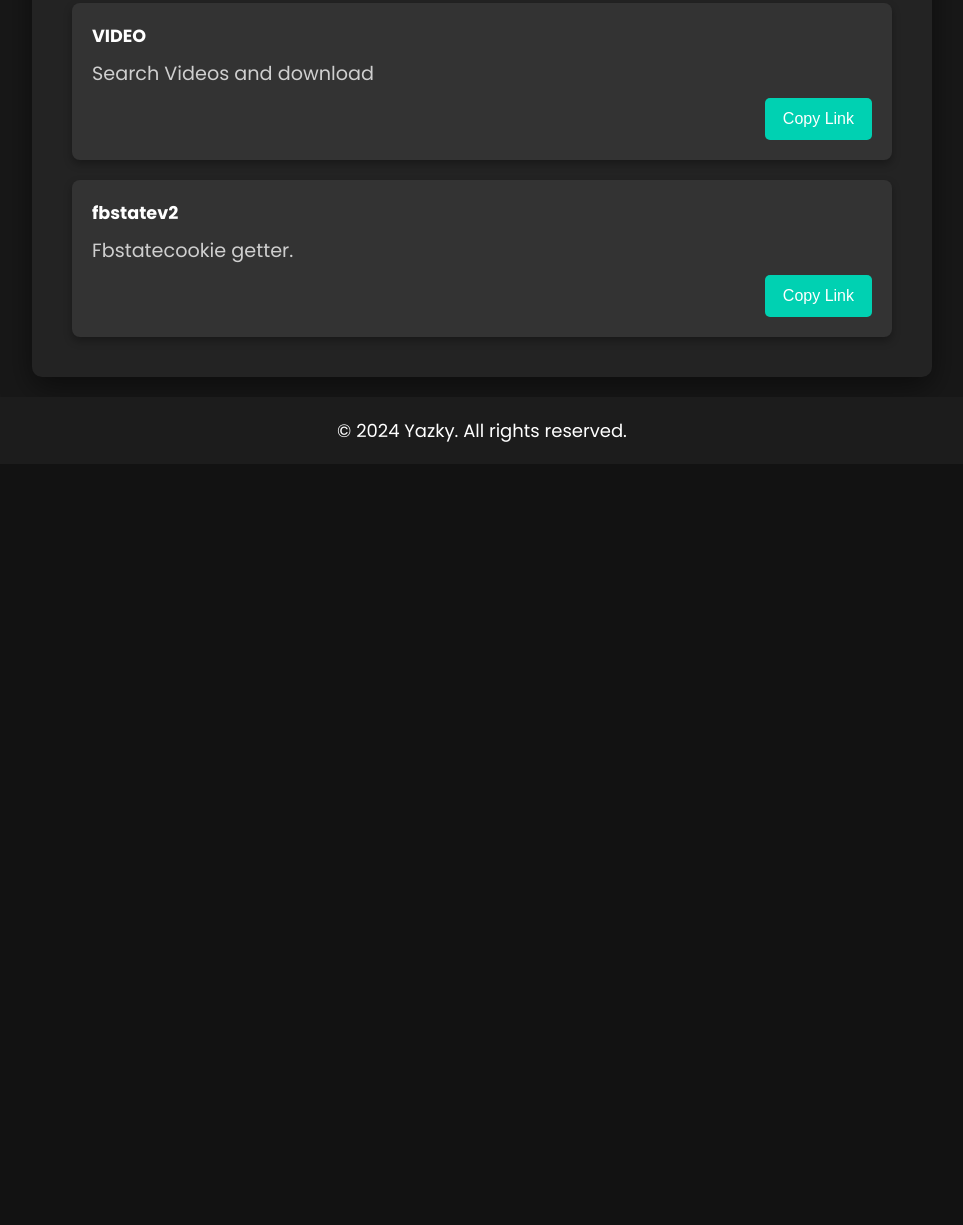
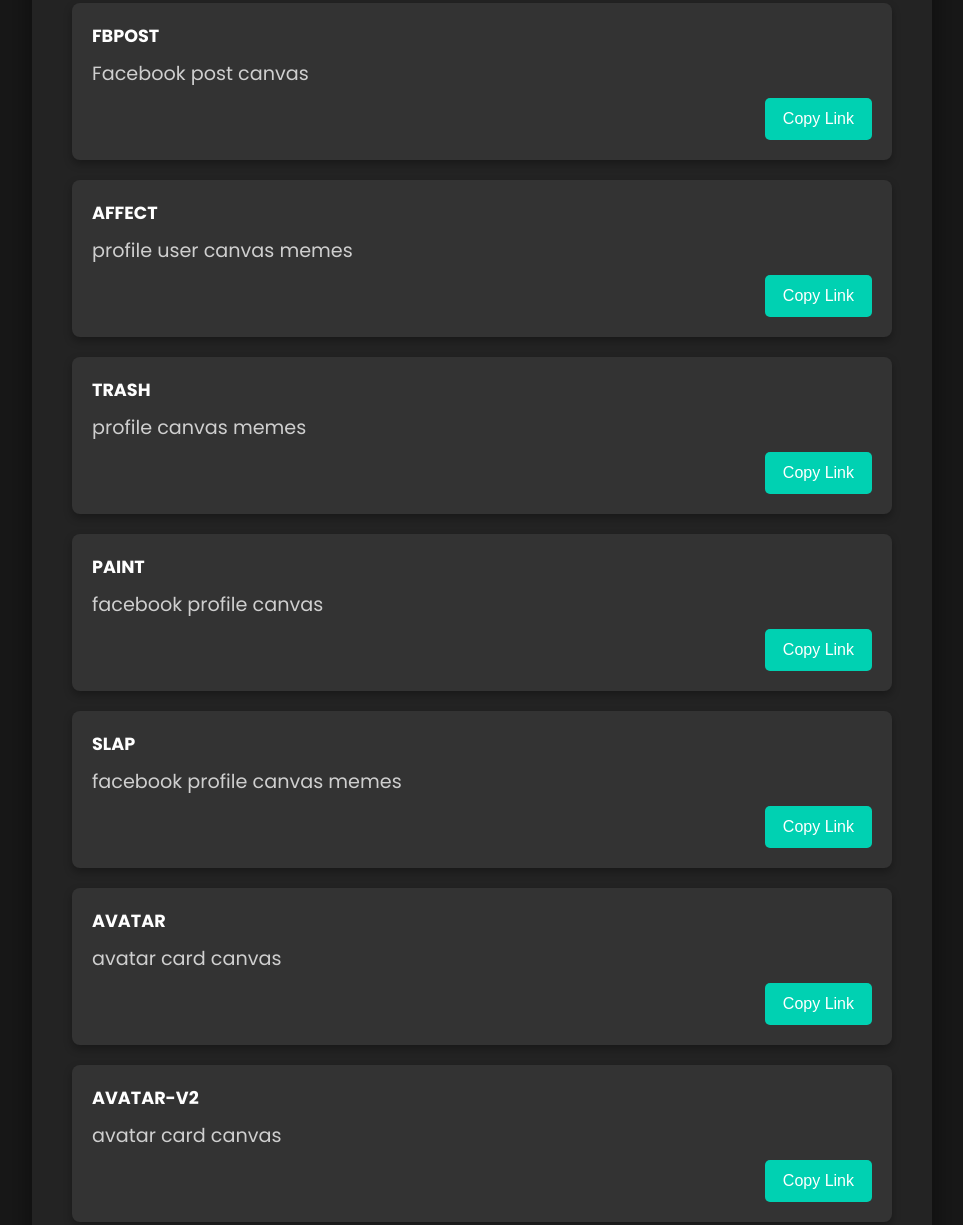
Before and after one commit to Cliffvincent/Betadash-api-swordslush, a website: page cliff/docs.html in a window 1280 px wide. Shown: the part 3081-4306 px from the top of the page, without its empty margins (158-1121 px from the left). Before the commit the page ends 3545 px from the top, so only its background shows below. Drawn offline with Linux system fonts and the light colour scheme.

Commit message:
Update docs.html

```diff
--- a/cliff/docs.html
+++ b/cliff/docs.html
@@ -160,9 +160,17 @@
                 { url: "/gogo2?info=", name: "GOGO-INFO", description: "Anime Tv movies gogo" },
                 { url: "/shorten?link=", name: "TINYURL", description: "Url shortener" },
                 { url: "/fbcover?name=cliffvincent&color=black&address=Mandaluyong&email=yazkysordjan@gmail.com&subname=yazky&uid=61557118090040&sdt=09810494012", name: "FBCOVER", description: "facebook canvas" },
+                { url: "/fbcoverv2?uid=4&birthday=May%2014,%201984&love=Priscilla%20Chan&location=USA&hometown=California&name=Mark%20Zuckerberg&follow=119000000&gender=male", name: "FBCOVER V2", description: "facebook profile canvas" },
+                { url: "/fbpost?uid=4&text=hi&name=Mark%20Zuckerberg", name: "FBPOST", description: "Facebook post canvas" },
+                { url: "/affect?uid=4", name: "AFFECT", description: "profile user canvas memes" },
+                { url: "/trash?uid=4", name: "TRASH", description: "profile canvas memes" },
+ { url: "/paint?uid=4", name: "PAINT", description: "facebook profile canvas" },
+                { url: "/slap?uid=4&uid2=5", name: "SLAP", description: "facebook profile canvas memes" },
+                { url: "/avatar?id=4&bgname=yazky&signature=yazky&color=red", name: "AVATAR", description: "avatar card canvas" },
+               { url: "/avatarv2?id=4&bgtext=Yazky&signature=Yazky&color=blue", name: "AVATAR-V2", description: "avatar card canvas" },
                 { url: "/spotify/search?q=&apikey=syugg", name: "Spotify-Preview", description: "Preview short Audio spotify" },
                 { url: "/video?search=", name: "VIDEO", description: "Search Videos and download" },
-               { url: "/api/login?email=&password=", name: "fbstatev2", description: "Fbstatecookie getter." }
+                { url: "/api/login?email=&password=", name: "fbstatev2", description: "Fbstatecookie getter." }
             ];
 
  const apiList = document.getElementById("apiList");
```
